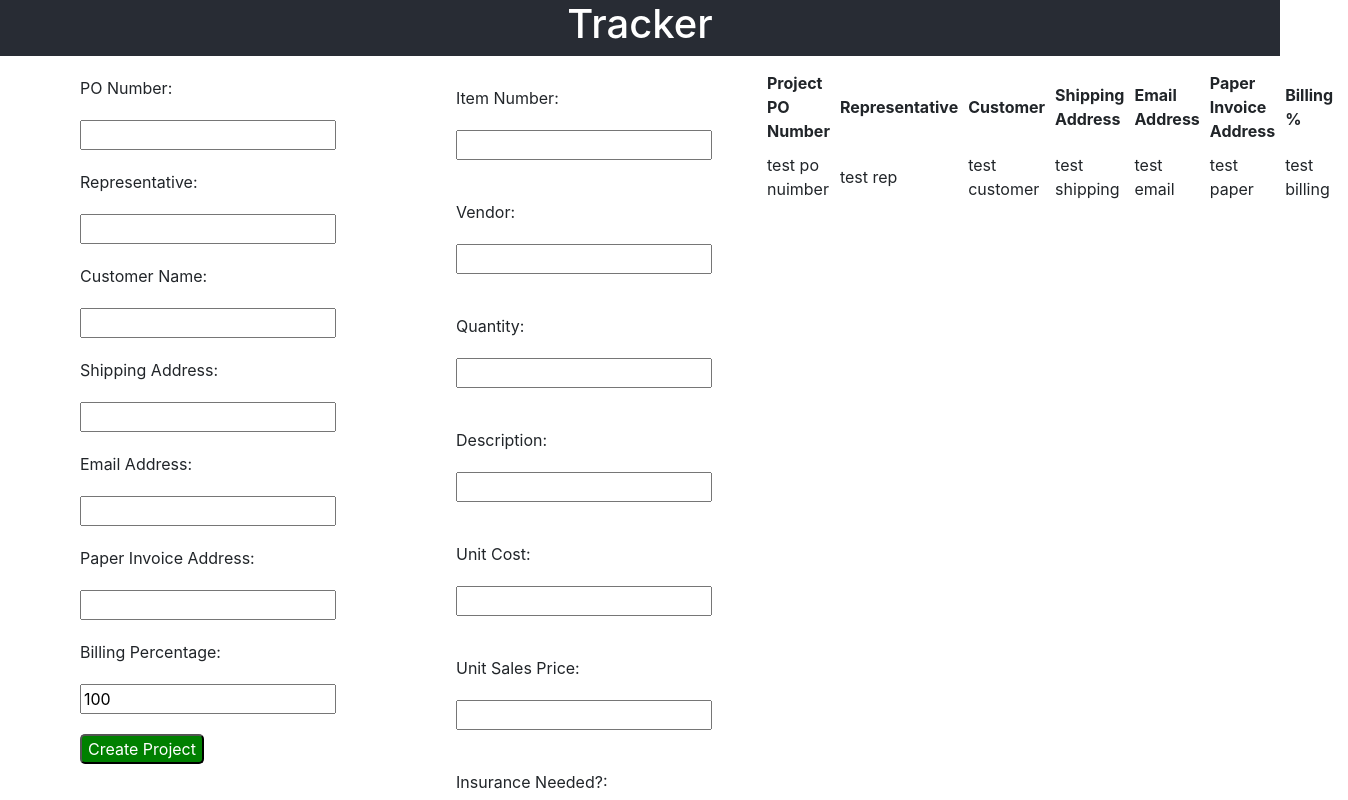
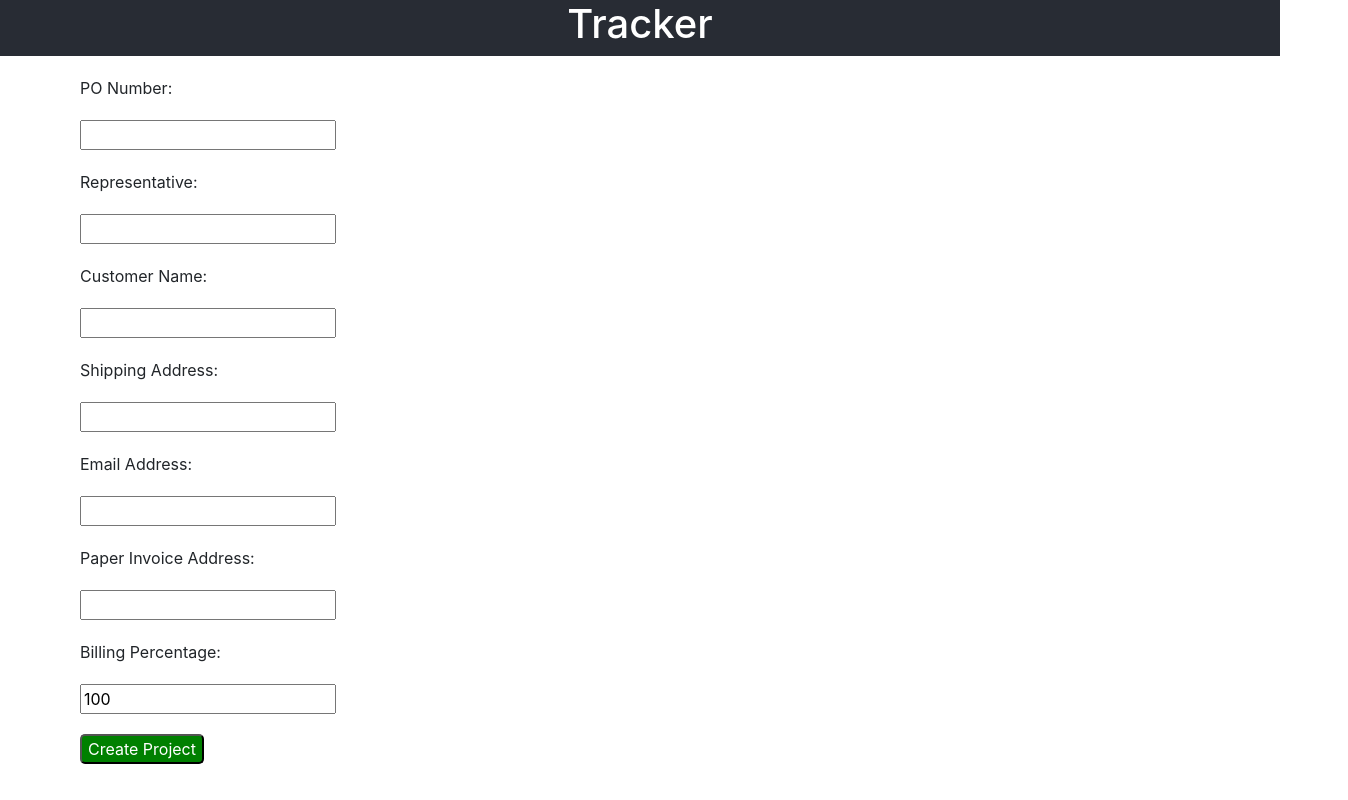
Before and after one commit to kevingduck/tracker-with-crud, a React (Create React App) app: page / in a window 1280 px wide. Shown: the top 800 px of the page, 1348 px wide, since content can reach past the window. Built offline with nearby package versions, Linux system fonts and the light colour scheme.

Commit message:
update readme

```diff
--- a/src/App.js
+++ b/src/App.js
@@ -15,12 +15,6 @@ class App extends React.Component {
           <div>
             <Form></Form>
           </div>
-          <div>
-            <ItemForm></ItemForm>
-          </div>
-          <div>
-            <ProjectDetail></ProjectDetail>
-          </div>
         </div>
       </div>
     );
--- a/src/components/projectDetail.js
+++ /dev/null
@@ -1,64 +0,0 @@
-import React from 'react';
-
-class ProjectDetail extends React.Component {
-  constructor() {
-    super();
-    // this.state = {};
-    this.handleSubmit = this.handleSubmit.bind(this);
-    this.objectifyForm = this.objectifyForm.bind(this);
-  }
-
-  objectifyForm(formArray) {
-    //serialize data function
-    var returnArray = {};
-    debugger;
-    for (var i = 0; i < formArray.length; i++) {
-      returnArray[formArray[i]['name']] = formArray[i]['value'];
-    }
-    return returnArray;
-  }
-
-  handleSubmit(event) {
-    event.preventDefault();
-    const form = event.target;
-    const data = this.objectifyForm(form);
-    if (window.confirm("Ready to save?" + JSON.stringify(data))) {
-      fetch('./.netlify/functions/projects', {
-        method: 'POST',
-        body: JSON.stringify(data),
-      });
-      event.target.reset();
-      console.log('created' + JSON.stringify(data));
-    };
-  }
-
-  render() {
-    return (
-        <div className="main-form">
-        <table>
-            <tr>
-                <th>Project PO Number</th>
-                <th>Representative </th>
-                <th>Customer </th>
-                <th>Shipping Address </th>
-                <th>Email Address </th>
-                <th>Paper Invoice Address </th>
-                <th>Billing % </th>
-            </tr>
-            <tr>
-                <td>test po nuimber</td>
-                <td>test rep</td>
-                <td>test customer</td>
-                <td>test shipping</td>
-                <td>test email</td>
-                <td>test paper</td>
-                <td>test billing</td>
-            </tr>
-        </table>
-    </div>
-    );
-  }
-}
-
-
-export default ProjectDetail
```
Also changed, not shown: 1 other file (tests, documents, lock files or other folders).
